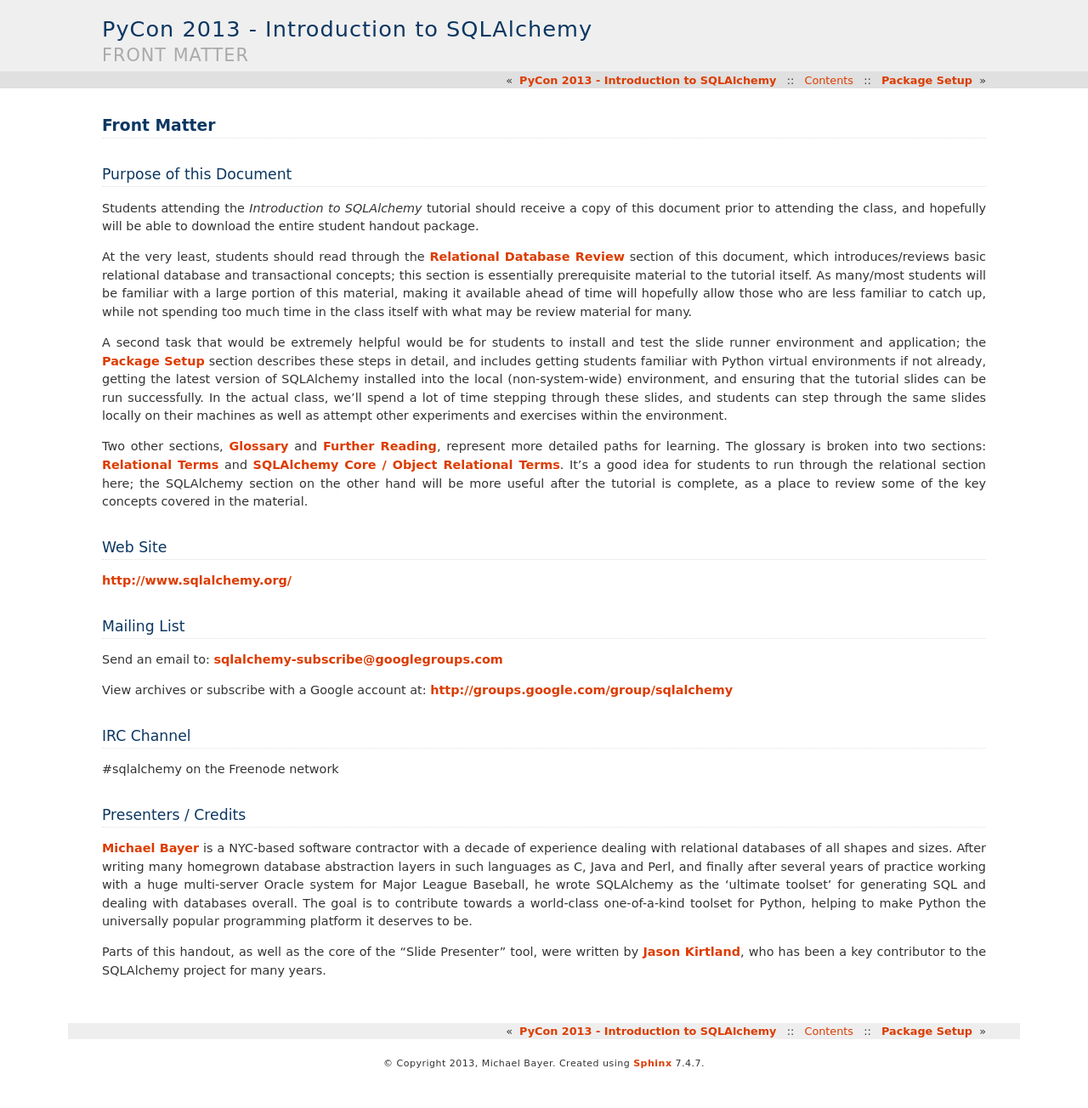
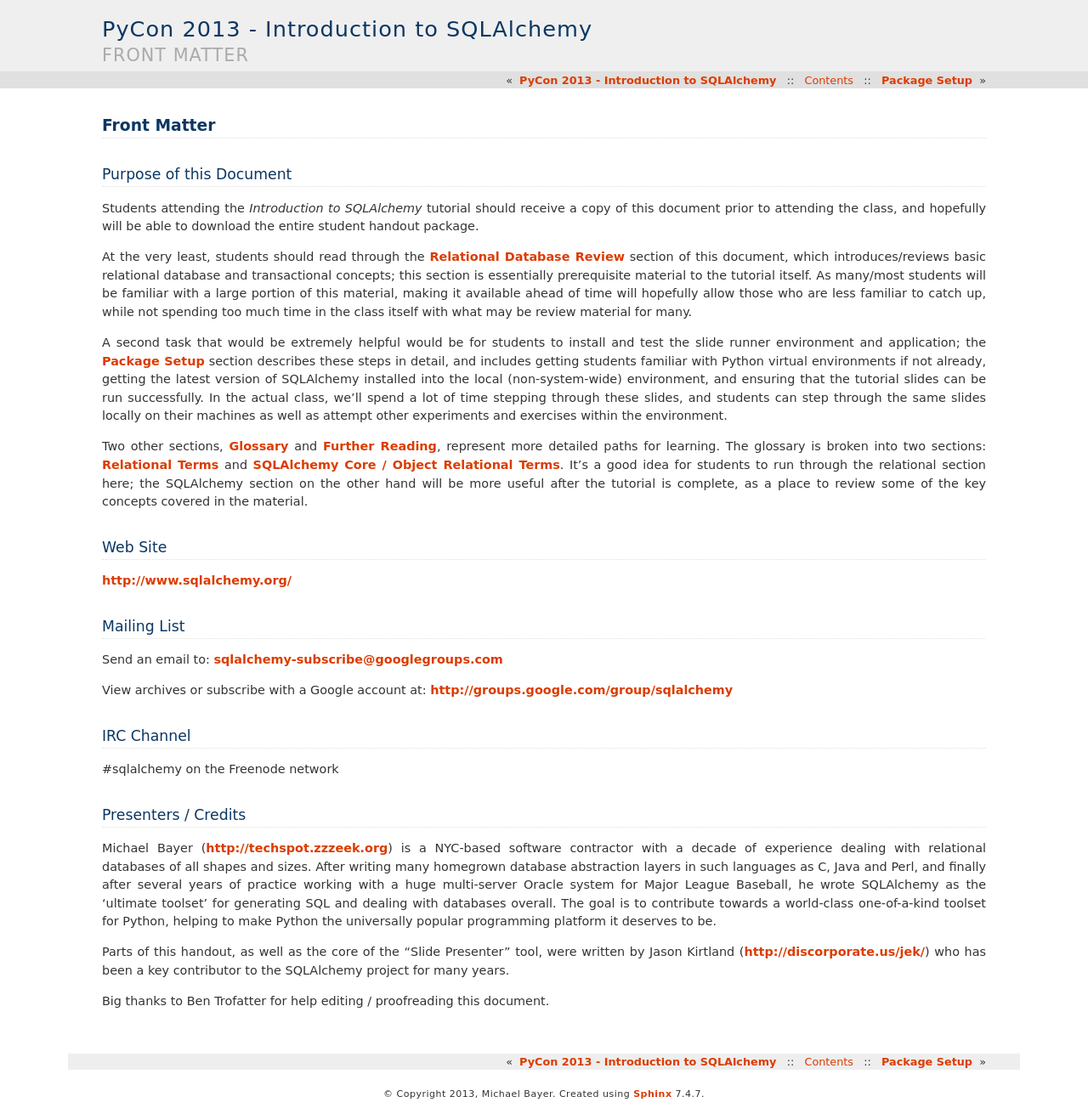
Before and after one commit to primordialstew/introduction-to-sqlalchemy-2013, a Sphinx documentation site: the page built from handout/source/front.rst, in a window 1280 px wide. Shown: the whole page at 85% size. Built offline with Sphinx 7.4.7, drawn with Linux system fonts in a browser that asks for light colours; before the commit the page ends 1268 px from its top, so only the background shows below that.

Commit message:
props to ben

```diff
--- a/handout/source/front.rst
+++ b/handout/source/front.rst
@@ -58,7 +58,7 @@
 Presenters / Credits
 =====================
 
-`Michael Bayer <http://techspot.zzzeek.org>`_ is a NYC-based software contractor with a decade of
+Michael Bayer (http://techspot.zzzeek.org) is a NYC-based software contractor with a decade of
 experience dealing with relational databases of all shapes and sizes.
 After writing many homegrown database abstraction layers in such
 languages as C, Java and Perl, and finally after several years of
@@ -70,6 +70,7 @@
 deserves to be.
 
 Parts of this handout, as well as the core of the "Slide Presenter"
-tool, were written by `Jason Kirtland <http://discorporate.us/jek/>`_,
-who has been a key contributor
-to the SQLAlchemy project for many years.
+tool, were written by Jason Kirtland (http://discorporate.us/jek/)
+who has been a key contributor to the SQLAlchemy project for many years.
+
+Big thanks to Ben Trofatter for help editing / proofreading this document.
```
Also changed, not shown: 4 other files.
